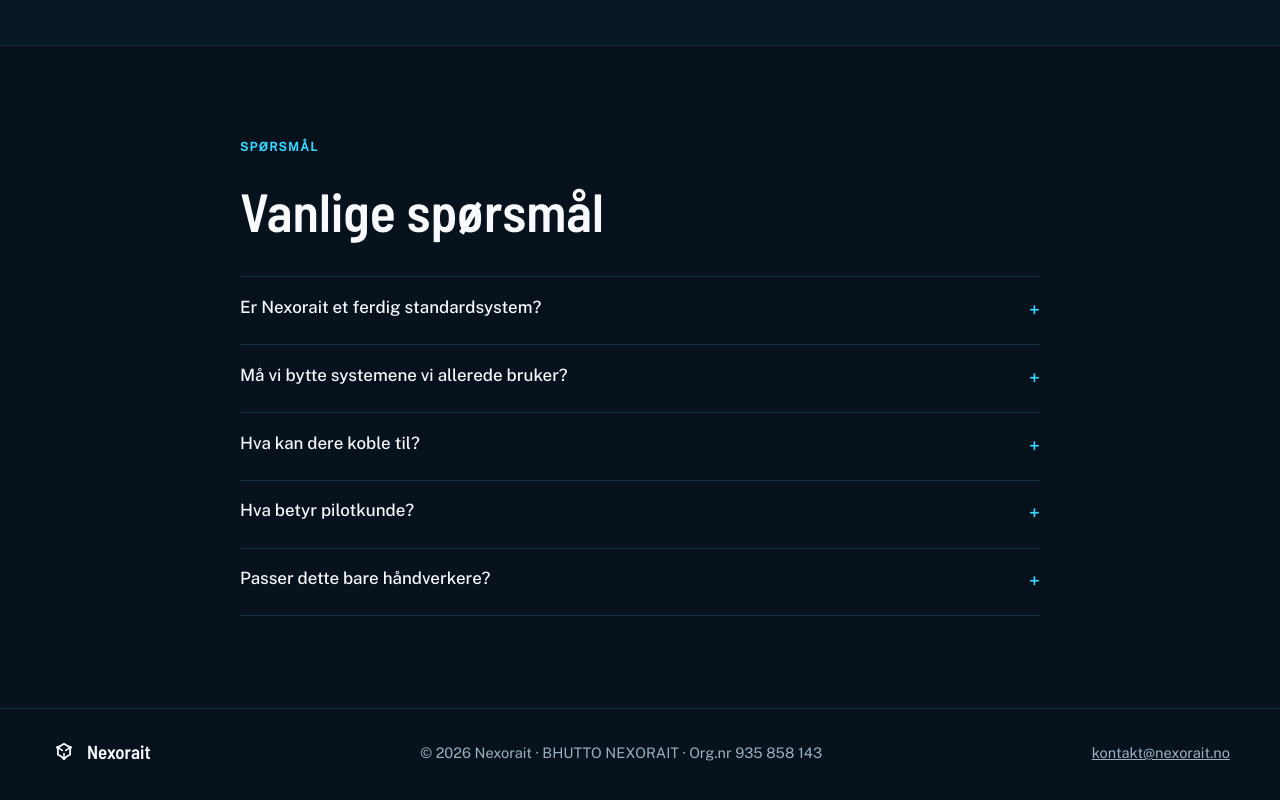
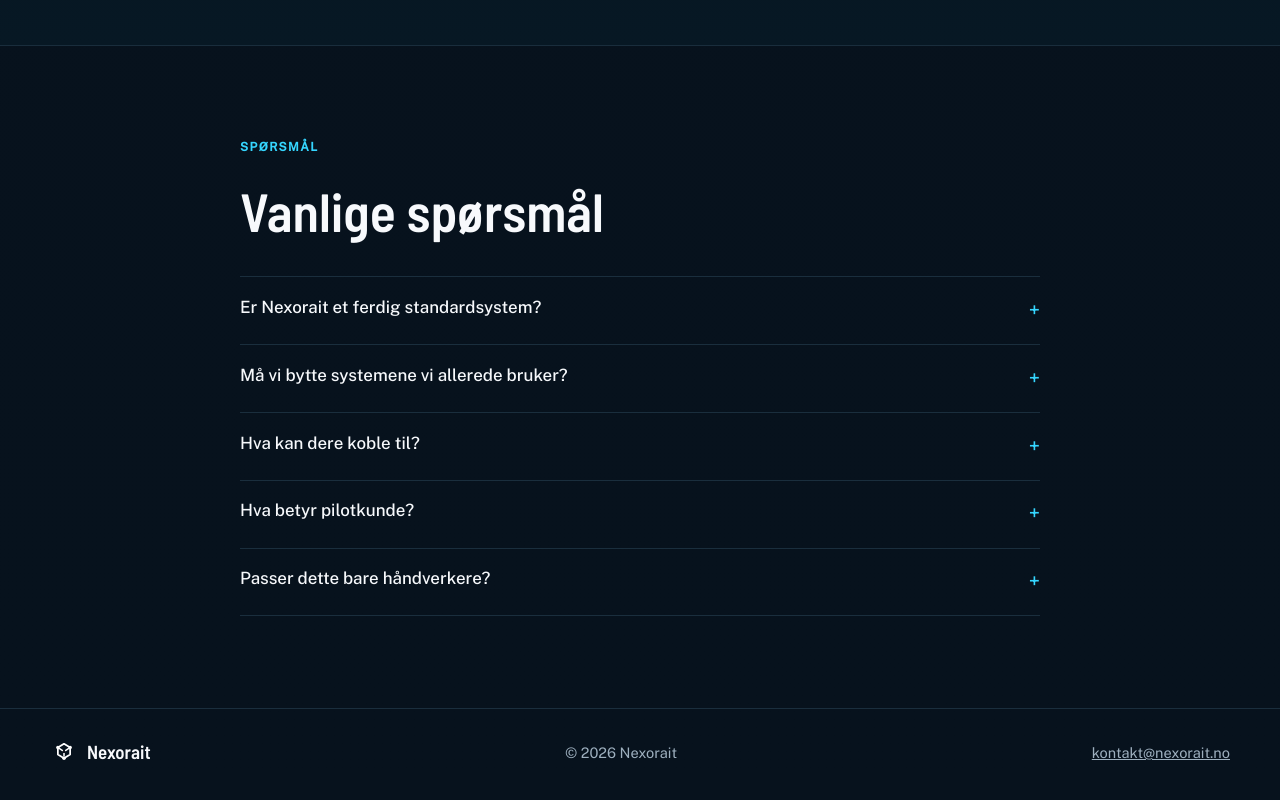
Before and after one commit to nexorait-norway/nexorait-no, a plain HTML site: page index.html in a window 1280 px wide. Shown: the part 4449-5249 px from the top of the page. Drawn offline with Linux system fonts and the light colour scheme.

Commit message:
Simplify Nexorait footer branding

```diff
--- a/index.html
+++ b/index.html
@@ -322,7 +322,7 @@
         <img src="assets/nexorait-mark.svg?v=14" alt="" width="28" height="28">
         <span>Nexorait</span>
       </a>
-      <span>© 2026 Nexorait · BHUTTO NEXORAIT · Org.nr 935 858 143</span>
+      <span>© 2026 Nexorait</span>
       <a href="mailto:kontakt@nexorait.no">kontakt@nexorait.no</a>
     </div>
   </footer>
```
